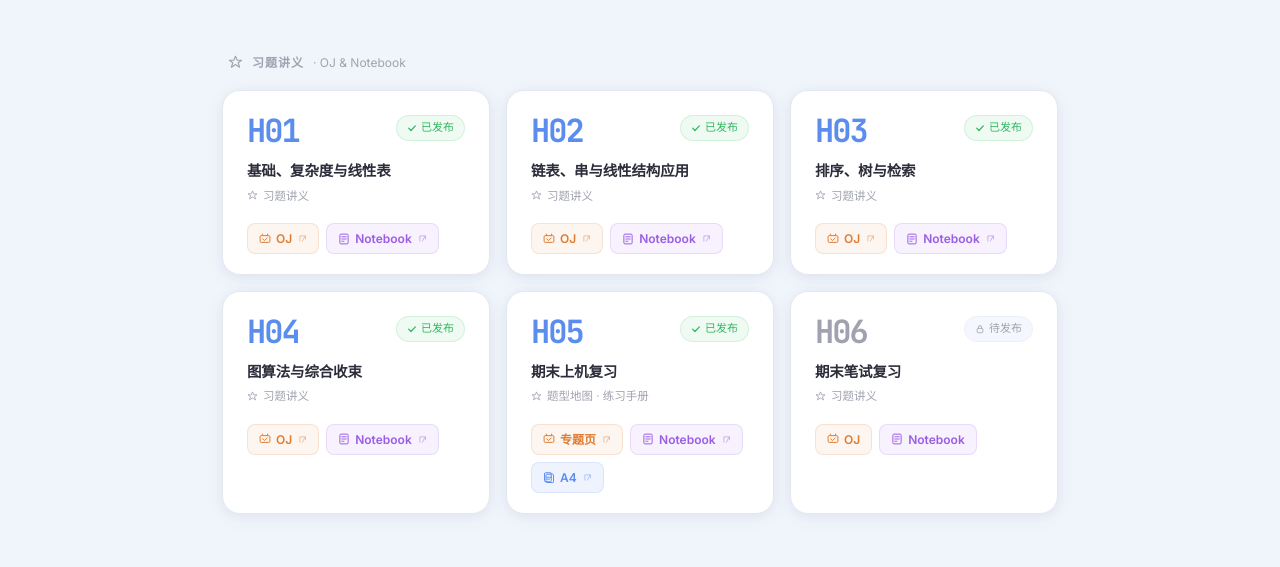
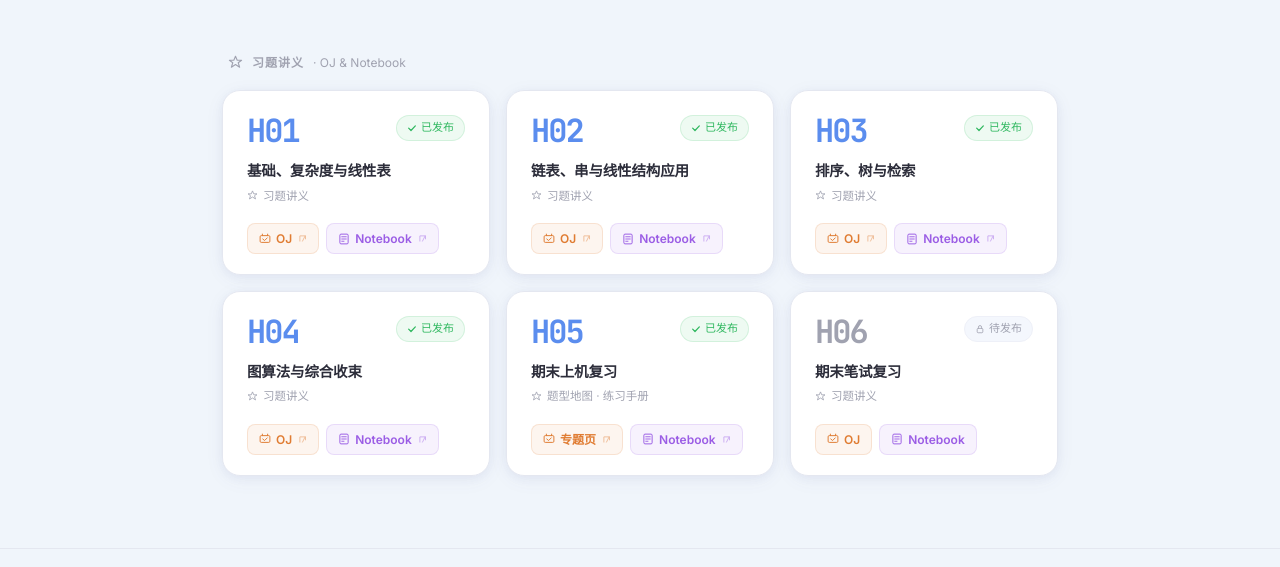
Before and after one commit to chang-xinhai/Data-Structure-and-Algorithm-B-2026Spring-PKU, a website: page public/index.html in a window 1280 px wide. Shown: the part 1425-1992 px from the top of the page. Drawn offline with Linux system fonts and the light colour scheme.

Commit message:
fix: simplify lecture 05 homepage links

```diff
--- a/public/index.html
+++ b/public/index.html
@@ -516,11 +516,6 @@
               Notebook
               <svg class="arrow"><use href="#icon-external"/></svg>
             </a>
-            <a href="lab-review/cheatsheet.html" class="link-btn" target="_blank" rel="noopener" title="A4 Cheat Sheet">
-              <svg><use href="#icon-pdf"/></svg>
-              A4
-              <svg class="arrow"><use href="#icon-external"/></svg>
-            </a>
           </div>
         </div>
 
```
